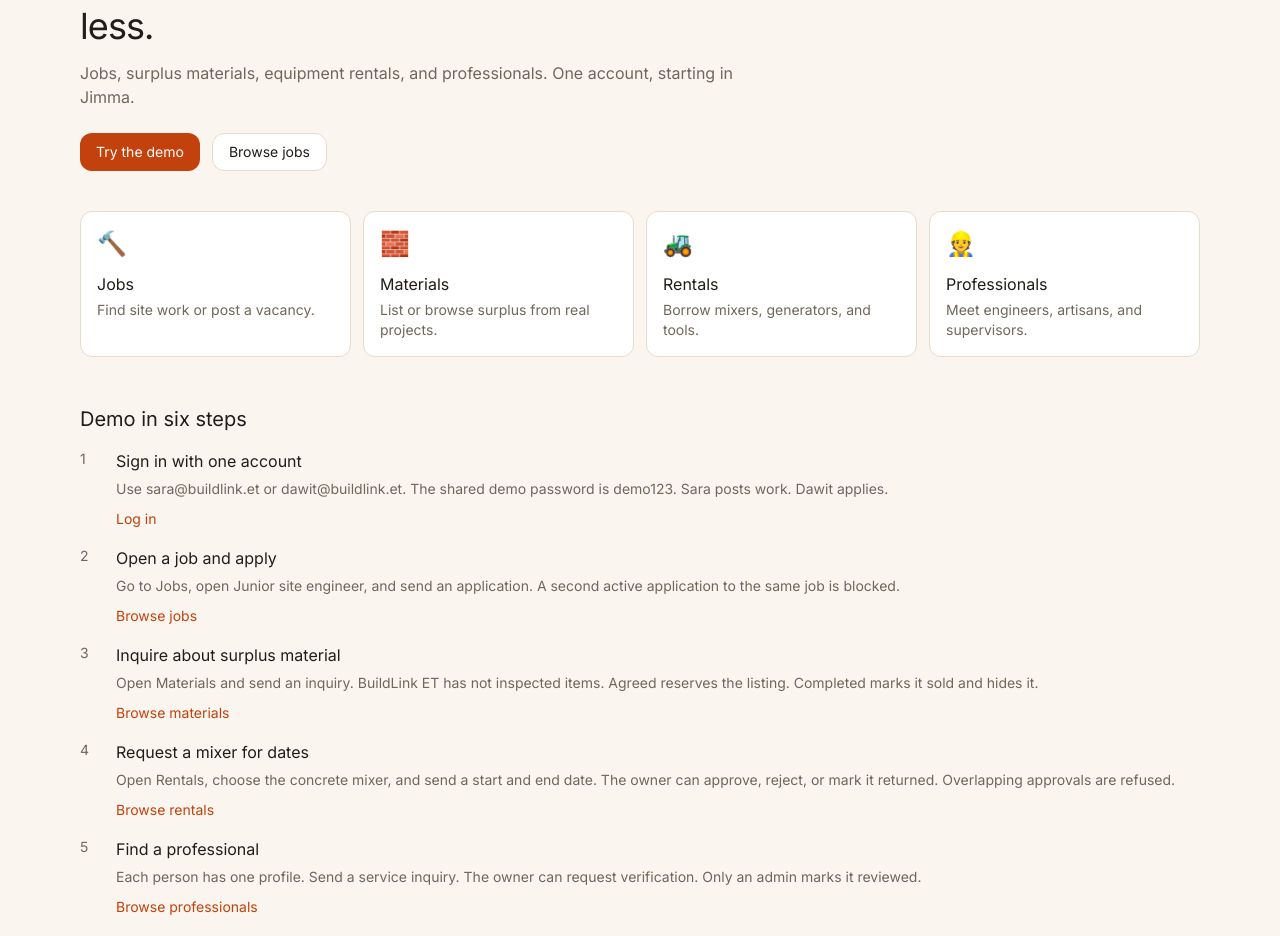
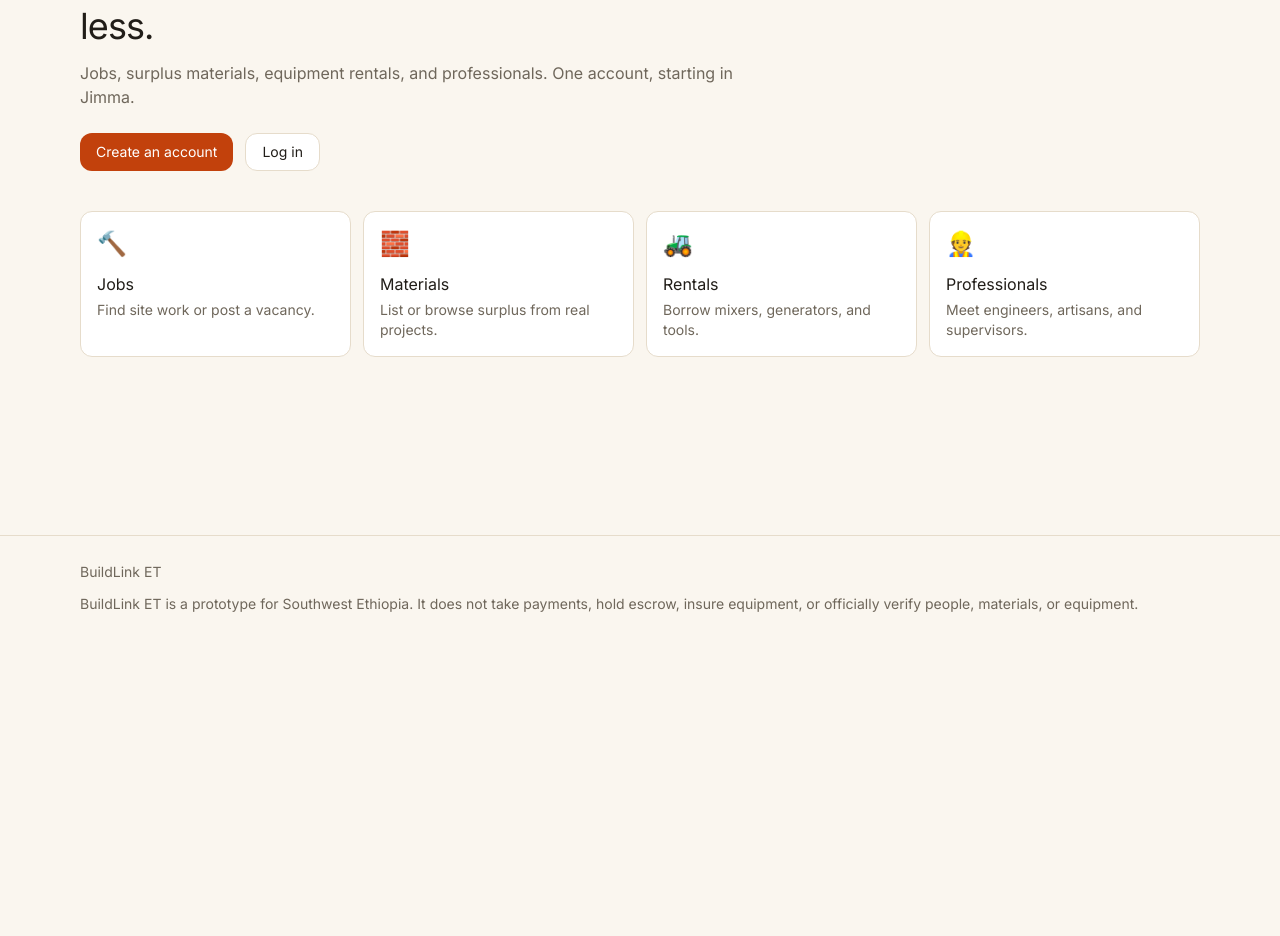
Before and after one commit to yeabsraabera/BuildLink-ET, a Next.js app: page / in a window 1280 px wide. Shown: the part 160-1096 px from the top of the page. After the commit the page ends 800 px from the top, so only its background shows below. Built offline with nearby package versions, Linux system fonts and the light colour scheme; no server answers.

Commit message:
Remove the six-step demo and seeded account copy from the UI.
Seed accounts stay in the database. The app no longer prints their emails or password.

```diff
--- a/src/app/page.tsx
+++ b/src/app/page.tsx
@@ -1,6 +1,6 @@
 import Link from "next/link";
 
-import { linkClass, moduleEmoji, outlineClass, pageClass, primaryClass } from "@/components/ui";
+import { moduleEmoji, outlineClass, pageClass, primaryClass } from "@/components/ui";
 
 const modules = [
   {
@@ -29,45 +29,6 @@ const modules = [
   },
 ] as const;
 
-const steps = [
-  {
-    title: "Sign in with one account",
-    text: "Use sara@buildlink.et or dawit@buildlink.et. The shared demo password is demo123. Sara posts work. Dawit applies.",
-    href: "/login",
-    link: "Log in",
-  },
-  {
-    title: "Open a job and apply",
-    text: "Go to Jobs, open Junior site engineer, and send an application. A second active application to the same job is blocked.",
-    href: "/jobs",
-    link: "Browse jobs",
-  },
-  {
-    title: "Inquire about surplus material",
-    text: "Open Materials and send an inquiry. BuildLink ET has not inspected items. Agreed reserves the listing. Completed marks it sold and hides it.",
-    href: "/materials",
-    link: "Browse materials",
-  },
-  {
-    title: "Request a mixer for dates",
-    text: "Open Rentals, choose the concrete mixer, and send a start and end date. The owner can approve, reject, or mark it returned. Overlapping approvals are refused.",
-    href: "/rentals",
-    link: "Browse rentals",
-  },
-  {
-    title: "Find a professional",
-    text: "Each person has one profile. Send a service inquiry. The owner can request verification. Only an admin marks it reviewed.",
-    href: "/professionals",
-    link: "Browse professionals",
-  },
-  {
-    title: "Manage it on the dashboard",
-    text: "Update incoming requests, withdraw your own, or edit a listing. Use Report on a listing you do not own. Admins review the queue from Admin.",
-    href: "/dashboard",
-    link: "Open dashboard",
-  },
-] as const;
-
 export default function HomePage() {
   return (
     <div className={`${pageClass} py-10 sm:py-14`}>
@@ -79,11 +40,11 @@ export default function HomePage() {
           Jobs, surplus materials, equipment rentals, and professionals. One account, starting in Jimma.
         </p>
         <div className="mt-6 flex flex-wrap gap-3">
-          <Link href="/login" className={primaryClass}>
-            Try the demo
+          <Link href="/register" className={primaryClass}>
+            Create an account
           </Link>
-          <Link href="/jobs" className={outlineClass}>
-            Browse jobs
+          <Link href="/login" className={outlineClass}>
+            Log in
           </Link>
         </div>
       </section>
@@ -103,24 +64,6 @@ export default function HomePage() {
           </Link>
         ))}
       </div>
-
-      <section className="mt-12">
-        <h2 className="text-xl">Demo in six steps</h2>
-        <ol className="mt-4 grid gap-4">
-          {steps.map((step, index) => (
-            <li key={step.title} className="flex min-w-0 gap-3">
-              <span className="w-6 shrink-0 text-sm text-muted">{index + 1}</span>
-              <div className="min-w-0">
-                <h3 className="text-base">{step.title}</h3>
-                <p className="mt-1 break-words text-sm leading-6 text-muted">{step.text}</p>
-                <Link href={step.href} className={`mt-2 inline-block text-sm ${linkClass}`}>
-                  {step.link}
-                </Link>
-              </div>
-            </li>
-          ))}
-        </ol>
-      </section>
     </div>
   );
 }
```
